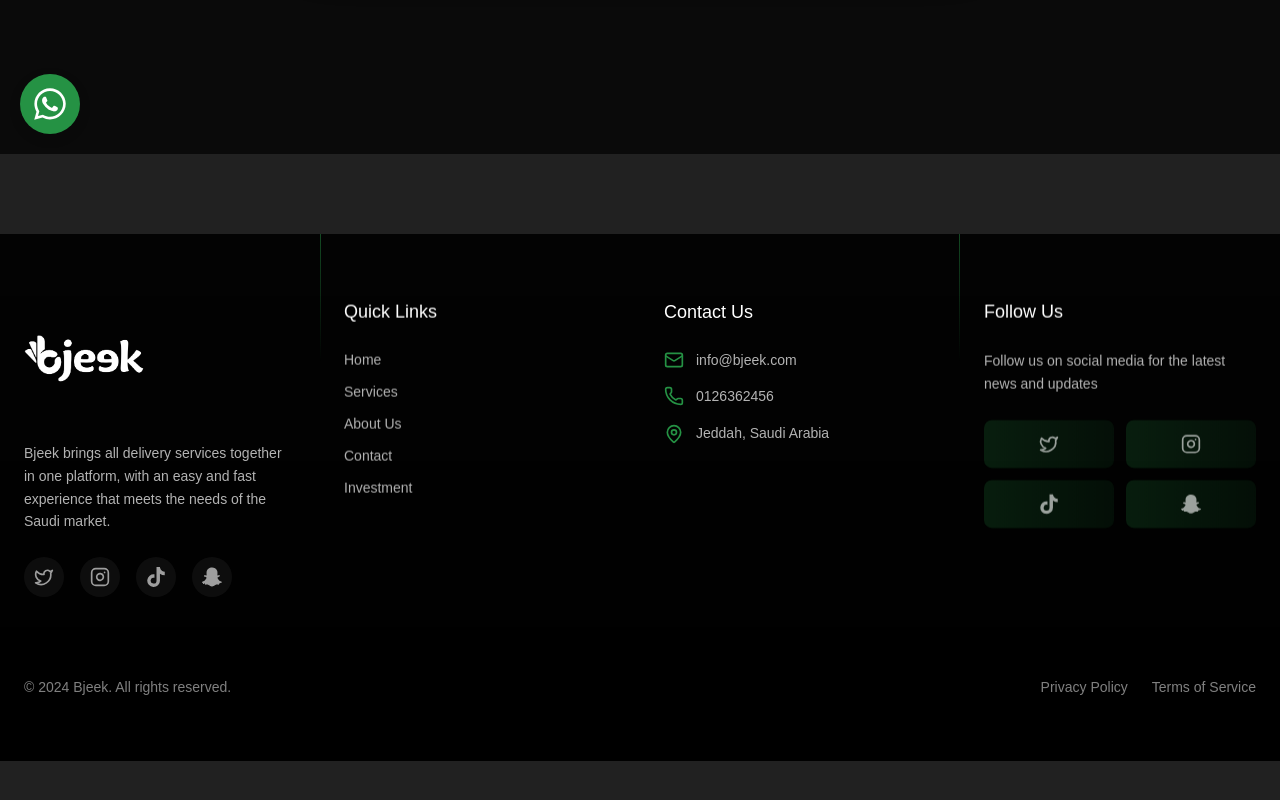
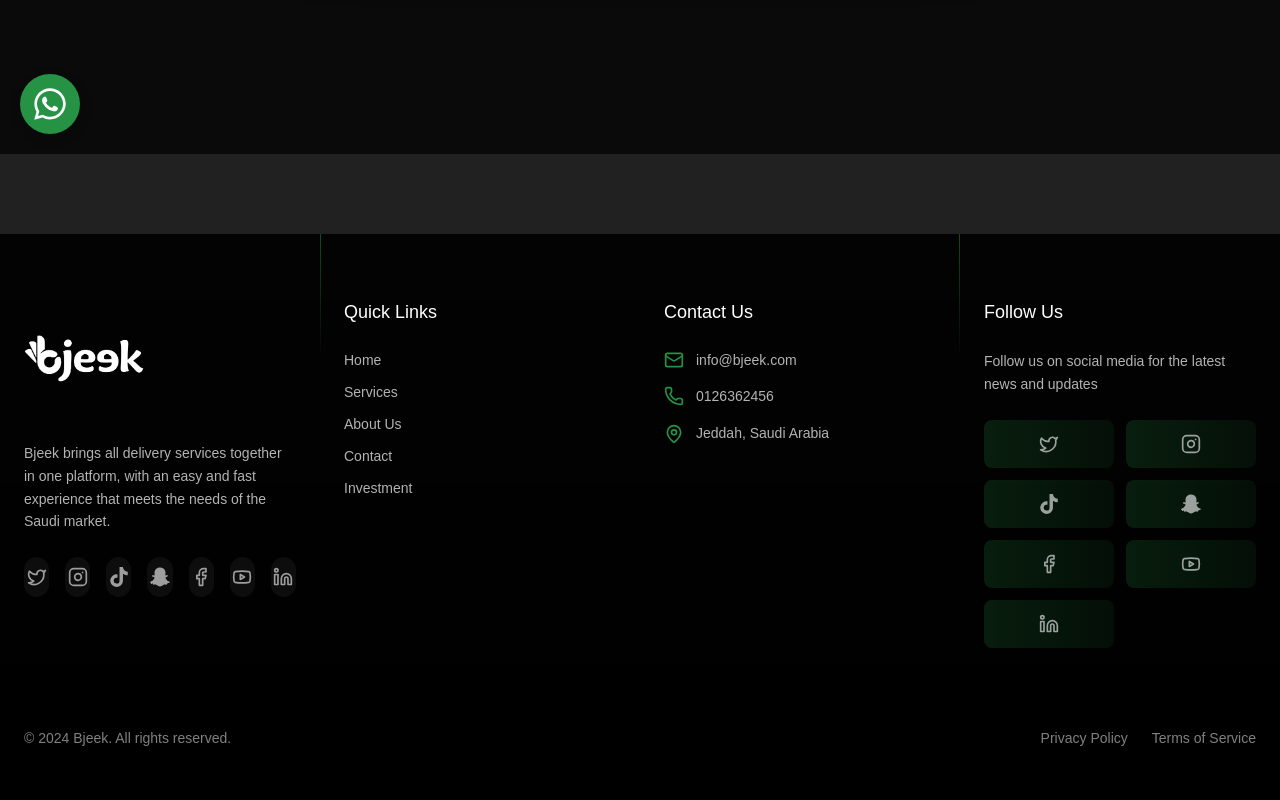
Before and after one commit to Mlook70/Bjeek_TEMP, a Next.js app: page /en/investment-form in a window 1280 px wide. Shown: the part 646-1446 px from the top of the page. Before the commit the page ends 1407 px from the top, so only its background shows below. Built offline with nearby package versions, Linux system fonts and the light colour scheme.

Commit message:
UPATE FOOTER

```diff
--- a/src/components/layouts/Footer.tsx
+++ b/src/components/layouts/Footer.tsx
@@ -3,7 +3,7 @@
 import React from 'react';
 import { useLocale } from 'next-intl';
 import { useRouter } from 'next/navigation';
-import { Mail, Phone, MapPin, Twitter, Instagram } from 'lucide-react';
+import { Mail, Phone, MapPin, Twitter, Instagram, Facebook, Youtube, Linkedin } from 'lucide-react';
 import { FaTiktok, FaSnapchatGhost } from 'react-icons/fa';
 import Image from 'next/image';
 import '@/styles/animations.css';
@@ -57,7 +57,10 @@ const Footer = ({ messages }: FooterProps) => {
     { icon: Twitter, href: 'https://x.com/bjeeksa', label: 'X (Twitter)' },
     { icon: Instagram, href: 'https://www.instagram.com/bjeeksa/', label: 'Instagram' },
     { icon: FaTiktok, href: 'https://www.tiktok.com/@bjeeksa', label: 'TikTok' },
-    { icon: FaSnapchatGhost, href: 'https://www.snapchat.com/add/bjeeksa', label: 'Snapchat' }
+    { icon: FaSnapchatGhost, href: 'https://www.snapchat.com/add/bjeeksa', label: 'Snapchat' },
+    { icon: Facebook, href: 'https://www.facebook.com/profile.php?id=61583990086628&locale=ar_AR', label: 'Facebook' },
+    { icon: Youtube, href: 'https://www.youtube.com/@Bjeekapp', label: 'YouTube' },
+    { icon: Linkedin, href: 'https://www.linkedin.com/company/bjeek-app/about/', label: 'LinkedIn' }
   ];
 
   const quickLinksMap: Record<string, string> = {
```
